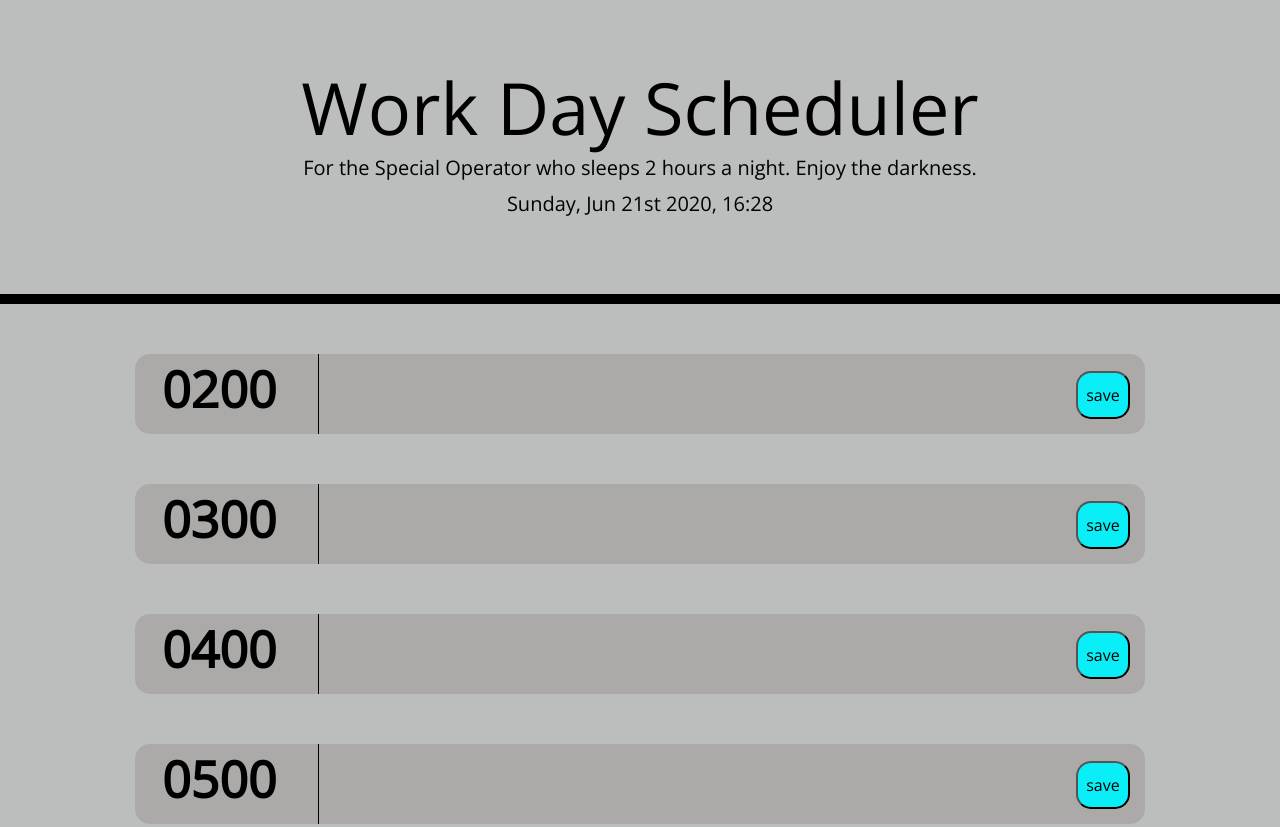
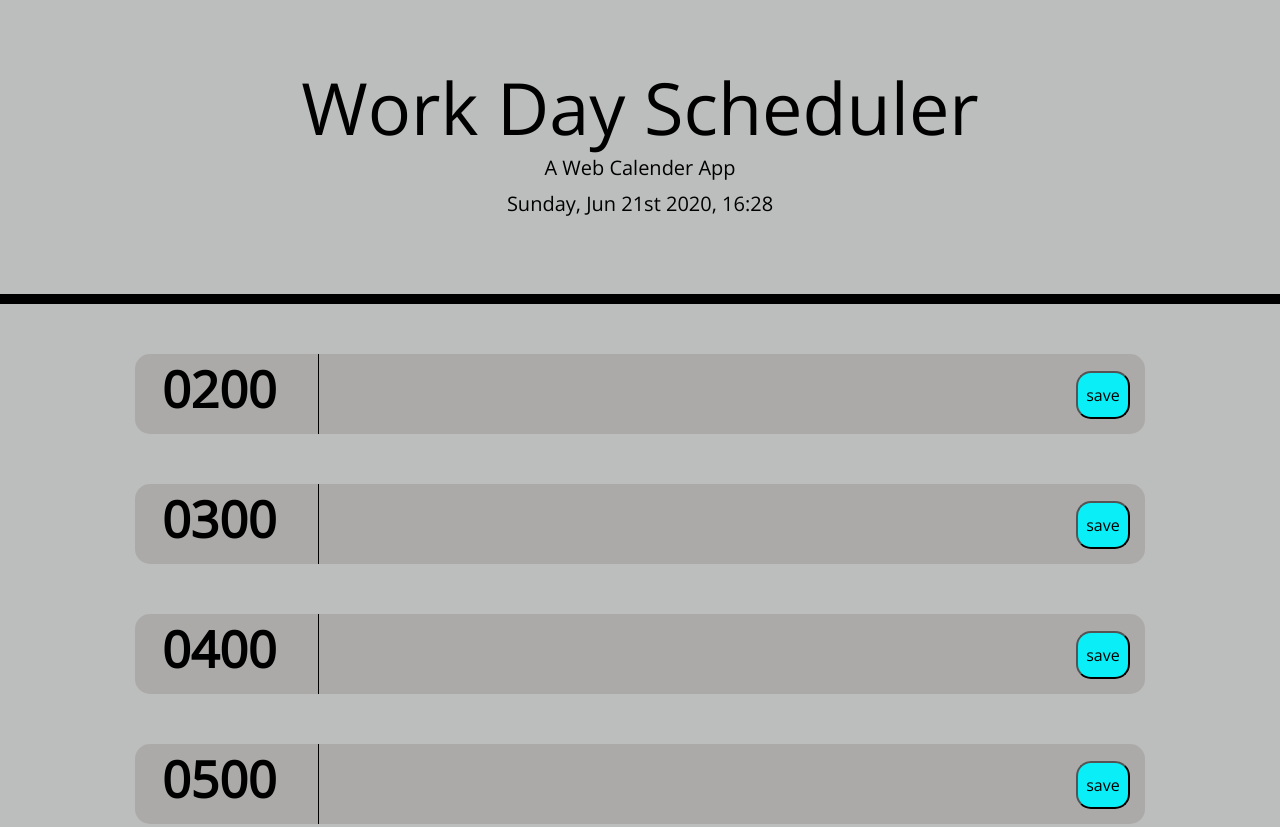
Before and after one commit to lamcnguyen89/Daily-Planner, a plain HTML site: page index.html in a window 1280 px wide. Shown: the top 827 px of the page. Drawn offline with nearby package versions, Linux system fonts and the light colour scheme.

Commit message:
Changed some wording

```diff
--- a/index.html
+++ b/index.html
@@ -26,7 +26,7 @@
   <body>
     <header class="jumbotron">
       <h1 class="display-3">Work Day Scheduler</h1>
-      <p class="lead">For the Special Operator who sleeps 2 hours a night. Enjoy the darkness.</p>
+      <p class="lead">A Web Calender App</p>
       <!--We use Momment.js for the time and dates. We will display time/date in the element with id="currentDay".-->
       <p id="currentDay" class="lead"></p>
     </header>
```
